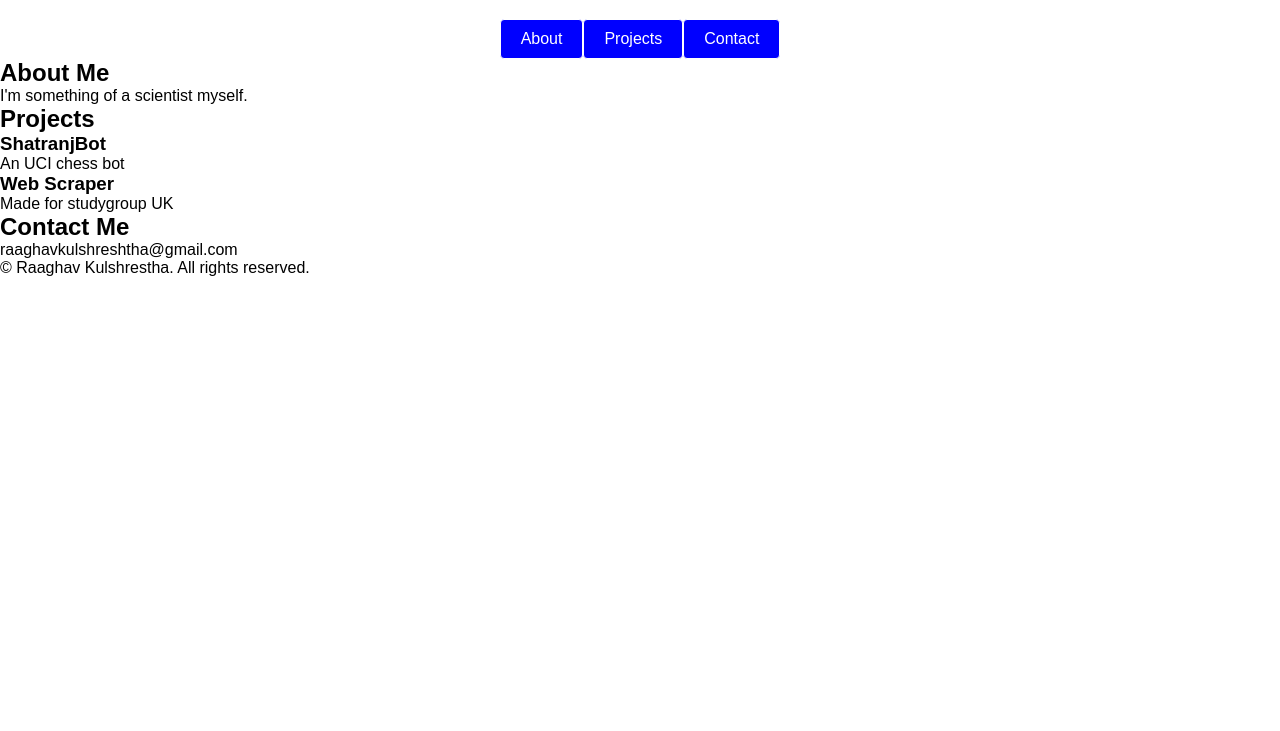
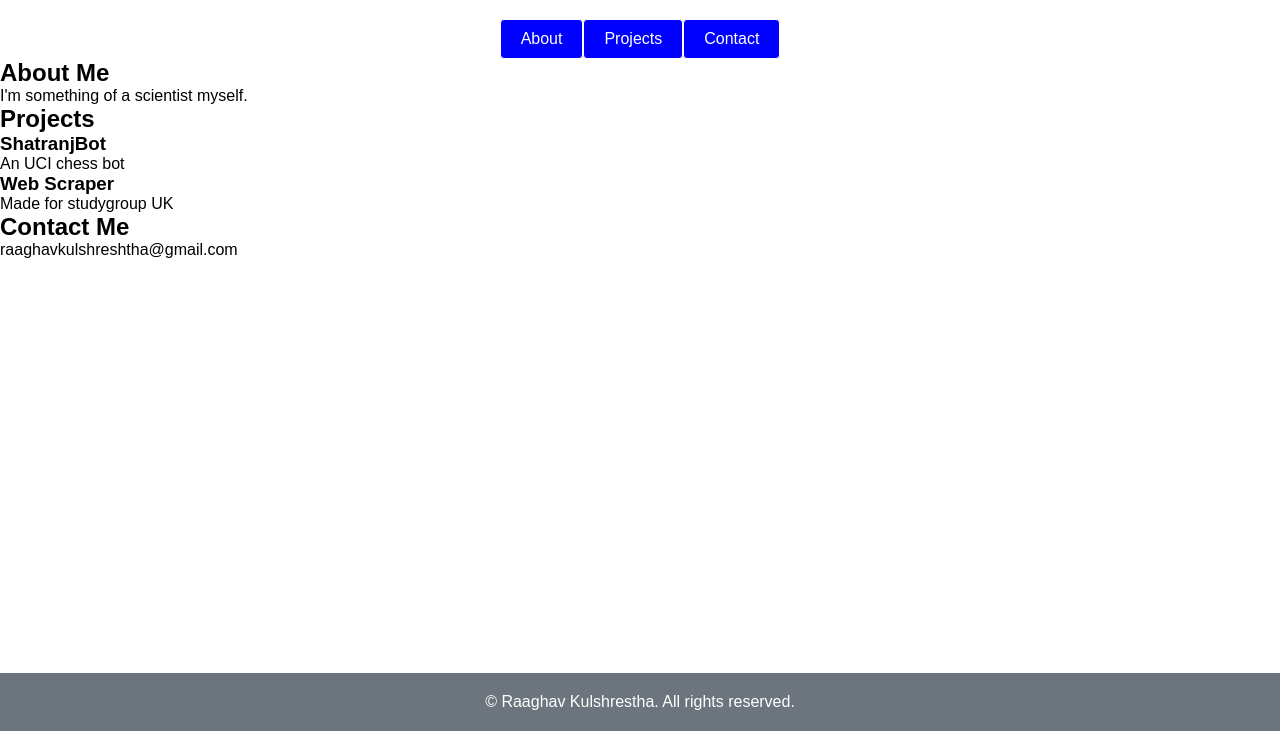
Before and after one commit to raaghavkk/raaghavkk.github.io, a plain HTML site: page index.html in a window 1280 px wide. Shown: the part 69-800 px from the top of the page. Drawn offline with Linux system fonts and the light colour scheme.

Commit message:
0.0.5 some new stuff

```diff
--- a/styles.css
+++ b/styles.css
@@ -84,3 +84,14 @@ nav {
     display: flex;
     justify-content: center;
 }
+
+footer {
+    position: fixed;
+    bottom: 0;
+    left: 0;
+    width: 100%;
+    background-color: var(--secondary-color);
+    color: white;
+    padding: 20px;
+    text-align: center;
+}
```
